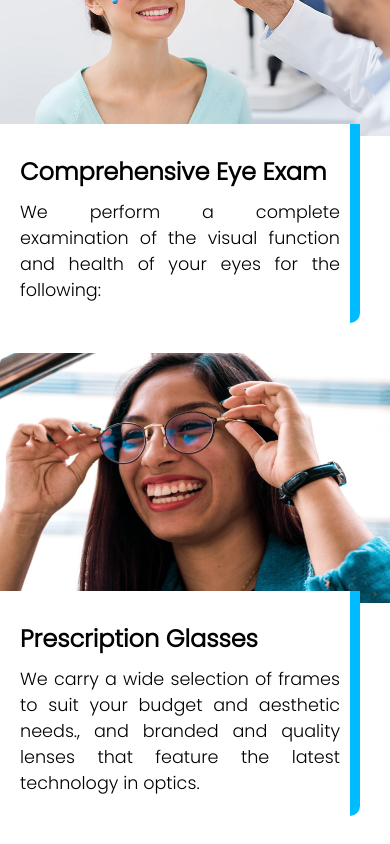
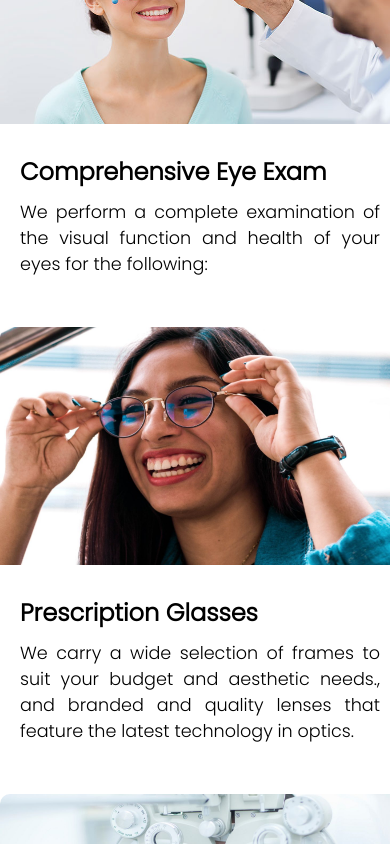
Before and after one commit to Rej327/Eyecare-Le-Optic, a Next.js app: page / in a window 390 px wide. Shown: the part 2340-3184 px from the top of the page. Built offline with nearby package versions, Linux system fonts and the light colour scheme.

Commit message:
Responsive Masonry

```diff
--- a/src/components/Card.tsx
+++ b/src/components/Card.tsx
@@ -10,7 +10,7 @@ export default function Card() {
   const breakpointColumnsObj = {
     default: 3,
     1024: 3,
-    834: 2,
+    768: 2,
     414: 1,
   };
 
--- a/src/styles/_mixins.scss
+++ b/src/styles/_mixins.scss
@@ -1,5 +1,11 @@
 @mixin mobile {
   @media (max-width: 800px) {
+    @content;
+  }
+}
+
+@mixin smallMobile {
+  @media (max-width: 428px) {
     @content;
   }
 }
--- a/src/styles/masonry.module.scss
+++ b/src/styles/masonry.module.scss
@@ -2,6 +2,7 @@
   display: flex;
   margin-left: -30px; /* gutter size offset */
   width: auto;
+  gap: 20px;
 }
 .myMasonryGridColumn {
   padding-left: 30px; /* gutter size */
--- a/src/styles/variables.module.scss
+++ b/src/styles/variables.module.scss
@@ -282,8 +282,8 @@ $header-weight: 600;
     }
 
     .card {
-      @include mobile() {
-        width: 360px;
+      @include smallMobile() {
+        max-width: 400px;
         height: auto;
       }
 
```
